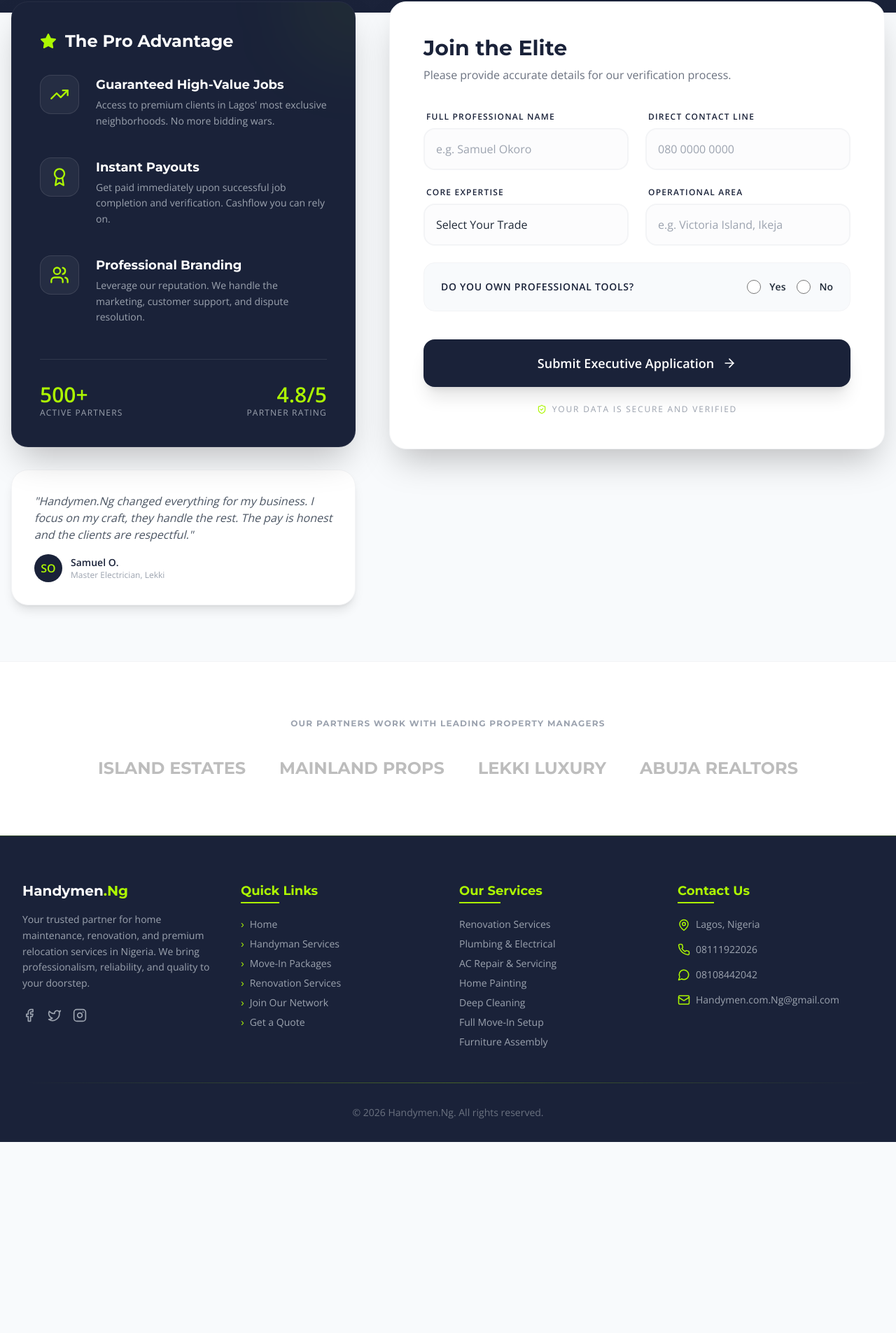
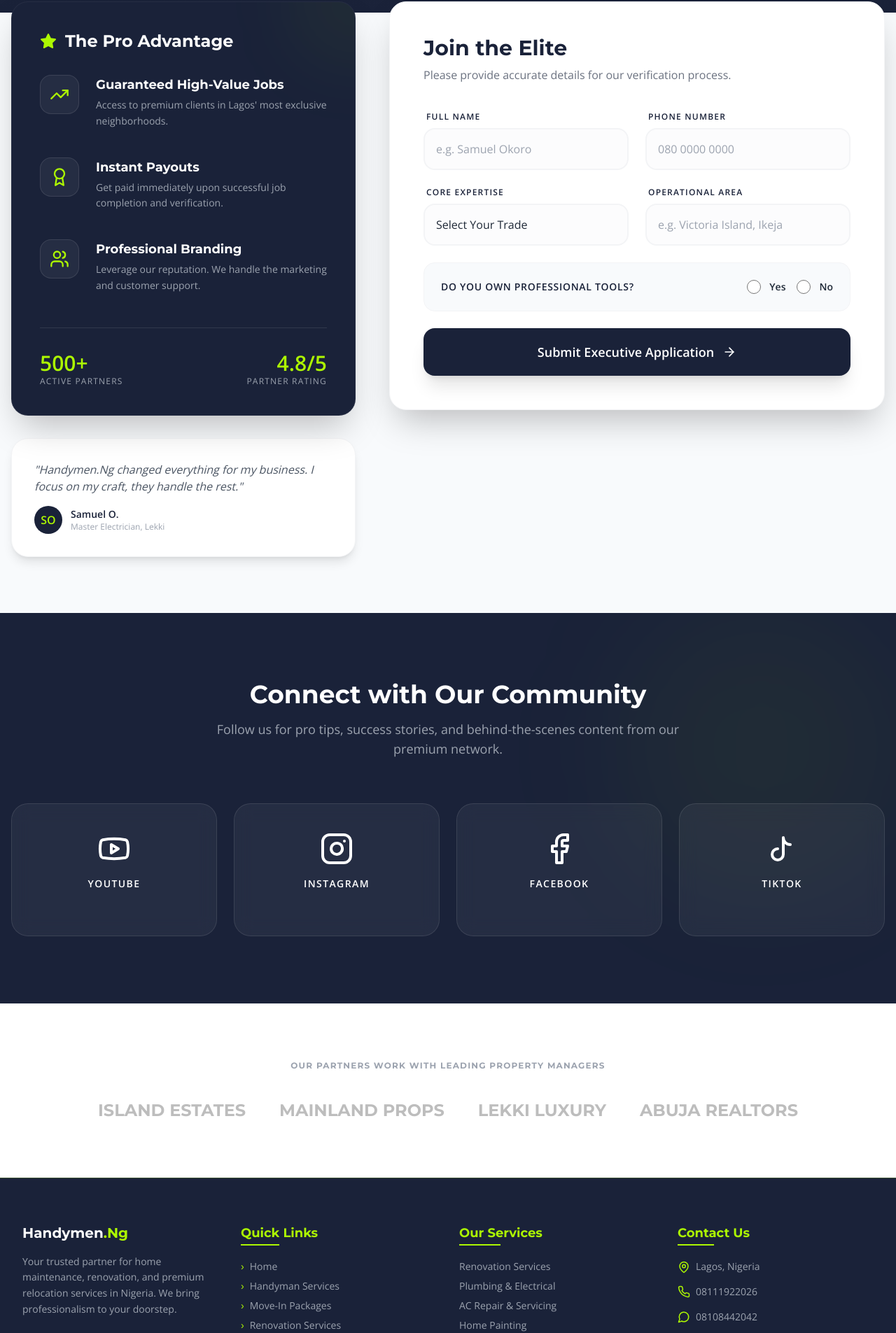
Before and after one commit to destinyabojeh/handymen-site, a React (Vite) app: page /#/join in a window 1280 px wide. Shown: the part 613-2518 px from the top of the page at 70% size. Before the commit the page ends 2245 px from the top, so only its background shows below. Built offline with nearby package versions, Linux system fonts and the light colour scheme; grey boxes are pictures that could not be loaded.

Commit message:
feat: Add TikTok icon and social links
Introduces a custom TikTok icon and integrates it into social media links within the Footer and JoinTeam components. This expands the available social sharing options.

```diff
--- a/components/Footer.tsx
+++ b/components/Footer.tsx
@@ -1,6 +1,22 @@
 import React from 'react';
 import { Link } from 'react-router-dom';
-import { Facebook, Twitter, Instagram, MapPin, Phone, Mail, MessageCircle } from 'lucide-react';
+import { Facebook, Instagram, MapPin, Phone, Mail, MessageCircle, Youtube } from 'lucide-react';
+
+const TikTokIcon = ({ size = 20, className = "" }) => (
+  <svg
+    width={size}
+    height={size}
+    viewBox="0 0 24 24"
+    fill="none"
+    stroke="currentColor"
+    strokeWidth="2"
+    strokeLinecap="round"
+    strokeLinejoin="round"
+    className={className}
+  >
+    <path d="M9 12a4 4 0 1 0 4 4V4a5 5 0 0 0 5 5" />
+  </svg>
+);
 
 const Footer: React.FC = () => {
   return (
@@ -11,12 +27,13 @@ const Footer: React.FC = () => {
           <div>
             <h3 className="font-heading text-xl font-bold mb-4 text-white">Handymen<span className="text-brand-lime">.Ng</span></h3>
             <p className="text-gray-400 text-sm leading-relaxed mb-6">
-              Your trusted partner for home maintenance, renovation, and premium relocation services in Nigeria. We bring professionalism, reliability, and quality to your doorstep.
+              Your trusted partner for home maintenance, renovation, and premium relocation services in Nigeria. We bring professionalism to your doorstep.
             </p>
             <div className="flex space-x-4">
-              <a href="#" className="text-gray-400 hover:text-brand-lime transition-colors duration-300"><Facebook size={20} /></a>
-              <a href="#" className="text-gray-400 hover:text-brand-lime transition-colors duration-300"><Twitter size={20} /></a>
-              <a href="#" className="text-gray-400 hover:text-brand-lime transition-colors duration-300"><Instagram size={20} /></a>
+              <a href="#" className="text-gray-400 hover:text-brand-lime transition-all duration-300" aria-label="Facebook"><Facebook size={20} /></a>
+              <a href="#" className="text-gray-400 hover:text-brand-lime transition-all duration-300" aria-label="Instagram"><Instagram size={20} /></a>
+              <a href="#" className="text-gray-400 hover:text-brand-lime transition-all duration-300" aria-label="YouTube"><Youtube size={20} /></a>
+              <a href="#" className="text-gray-400 hover:text-brand-lime transition-all duration-300" aria-label="TikTok"><TikTokIcon size={20} /></a>
             </div>
           </div>
 
--- a/pages/JoinTeam.tsx
+++ b/pages/JoinTeam.tsx
@@ -1,5 +1,21 @@
 import React, { useState, useEffect } from 'react';
-import { Check, ShieldCheck, Award, TrendingUp, Users, ArrowRight, Star } from 'lucide-react';
+import { Check, ShieldCheck, Award, TrendingUp, Users, ArrowRight, Star, Youtube, Instagram, Facebook } from 'lucide-react';
+
+const TikTokIcon = ({ size = 24, className = "" }) => (
+  <svg
+    width={size}
+    height={size}
+    viewBox="0 0 24 24"
+    fill="none"
+    stroke="currentColor"
+    strokeWidth="2"
+    strokeLinecap="round"
+    strokeLinejoin="round"
+    className={className}
+  >
+    <path d="M9 12a4 4 0 1 0 4 4V4a5 5 0 0 0 5 5" />
+  </svg>
+);
 
 const JoinTeam: React.FC = () => {
   const [formData, setFormData] = useState({
@@ -13,7 +29,6 @@ const JoinTeam: React.FC = () => {
   const [isSubmitted, setIsSubmitted] = useState(false);
 
   useEffect(() => {
-    // Pre-load voices for the premium audio experience
     if ('speechSynthesis' in window) {
       window.speechSynthesis.getVoices();
     }
@@ -24,8 +39,7 @@ const JoinTeam: React.FC = () => {
       window.speechSynthesis.cancel();
       const text = "Application sent. Our team will review your profile shortly.";
       const utterance = new SpeechSynthesisUtterance(text);
-
-      utterance.rate = 0.85; // Calmer, slower premium pace
+      utterance.rate = 0.85;
       utterance.pitch = 1;
       utterance.volume = 1;
 
@@ -37,10 +51,7 @@ const JoinTeam: React.FC = () => {
         v.name.toLowerCase().includes('female')
       );
 
-      if (femaleVoice) {
-        utterance.voice = femaleVoice;
-      }
-
+      if (femaleVoice) utterance.voice = femaleVoice;
       window.speechSynthesis.speak(utterance);
     }
   };
@@ -67,7 +78,6 @@ const JoinTeam: React.FC = () => {
             className="w-full h-full object-cover opacity-20 scale-105"
           />
           <div className="absolute inset-0 bg-gradient-to-t from-brand-navy via-brand-navy/80 to-transparent"></div>
-          {/* Decorative Brand Pattern */}
           <div className="absolute inset-0 opacity-10 bg-[radial-gradient(#adf802_1px,transparent_1px)] [background-size:30px_30px]"></div>
         </div>
 
@@ -106,7 +116,7 @@ const JoinTeam: React.FC = () => {
                   </div>
                   <div>
                     <h4 className="font-bold text-lg mb-1">Guaranteed High-Value Jobs</h4>
-                    <p className="text-gray-400 text-sm leading-relaxed">Access to premium clients in Lagos' most exclusive neighborhoods. No more bidding wars.</p>
+                    <p className="text-gray-400 text-sm leading-relaxed">Access to premium clients in Lagos' most exclusive neighborhoods.</p>
                   </div>
                 </div>
 
@@ -116,7 +126,7 @@ const JoinTeam: React.FC = () => {
                   </div>
                   <div>
                     <h4 className="font-bold text-lg mb-1">Instant Payouts</h4>
-                    <p className="text-gray-400 text-sm leading-relaxed">Get paid immediately upon successful job completion and verification. Cashflow you can rely on.</p>
+                    <p className="text-gray-400 text-sm leading-relaxed">Get paid immediately upon successful job completion and verification.</p>
                   </div>
                 </div>
 
@@ -126,7 +136,7 @@ const JoinTeam: React.FC = () => {
                   </div>
                   <div>
                     <h4 className="font-bold text-lg mb-1">Professional Branding</h4>
-                    <p className="text-gray-400 text-sm leading-relaxed">Leverage our reputation. We handle the marketing, customer support, and dispute resolution.</p>
+                    <p className="text-gray-400 text-sm leading-relaxed">Leverage our reputation. We handle the marketing and customer support.</p>
                   </div>
                 </div>
               </div>
@@ -145,7 +155,7 @@ const JoinTeam: React.FC = () => {
 
             {/* Testimonial Feature */}
             <div className="bg-white p-8 rounded-3xl shadow-lg border border-gray-100 italic text-gray-600">
-               <p className="mb-4">"Handymen.Ng changed everything for my business. I focus on my craft, they handle the rest. The pay is honest and the clients are respectful."</p>
+               <p className="mb-4">"Handymen.Ng changed everything for my business. I focus on my craft, they handle the rest."</p>
                <div className="flex items-center gap-3 not-italic">
                   <div className="w-10 h-10 bg-brand-navy rounded-full flex items-center justify-center text-brand-lime font-bold">SO</div>
                   <div>
@@ -166,7 +176,7 @@ const JoinTeam: React.FC = () => {
                     </div>
                     <h3 className="font-heading text-4xl font-bold text-brand-navy mb-4">Application Received</h3>
                     <p className="text-gray-500 text-lg max-w-md mx-auto mb-10 leading-relaxed">
-                      Thank you for your interest in joining Handymen.Ng. Our verification committee will review your credentials and contact you within 48 business hours.
+                      Thank you for your interest. Our verification committee will contact you within 48 business hours.
                     </p>
                     <button
                       onClick={() => setIsSubmitted(false)}
@@ -184,128 +194,83 @@ const JoinTeam: React.FC = () => {
 
                     <form className="space-y-6" onSubmit={handleSubmit}>
                       <div className="grid grid-cols-1 md:grid-cols-2 gap-6">
-                        <div className="relative">
-                          <label className="block text-xs font-bold text-brand-navy uppercase tracking-widest mb-2 ml-1">Full Professional Name</label>
-                          <input
-                            type="text"
-                            name="fullName"
-                            required
-                            placeholder="e.g. Samuel Okoro"
-                            value={formData.fullName}
-                            onChange={handleChange}
-                            className="w-full p-4 border-2 border-gray-100 rounded-2xl focus:border-brand-lime focus:ring-0 outline-none transition-all bg-gray-50/50 font-medium"
-                          />
+                        <div>
+                          <label className="block text-xs font-bold text-brand-navy uppercase tracking-widest mb-2 ml-1">Full Name</label>
+                          <input type="text" name="fullName" required placeholder="e.g. Samuel Okoro" value={formData.fullName} onChange={handleChange} className="w-full p-4 border-2 border-gray-100 rounded-2xl focus:border-brand-lime outline-none bg-gray-50/50" />
                         </div>
-                        <div className="relative">
-                          <label className="block text-xs font-bold text-brand-navy uppercase tracking-widest mb-2 ml-1">Direct Contact Line</label>
-                          <input
-                            type="tel"
-                            name="phone"
-                            required
-                            placeholder="080 0000 0000"
-                            value={formData.phone}
-                            onChange={handleChange}
-                            className="w-full p-4 border-2 border-gray-100 rounded-2xl focus:border-brand-lime focus:ring-0 outline-none transition-all bg-gray-50/50 font-medium"
-                          />
+                        <div>
+                          <label className="block text-xs font-bold text-brand-navy uppercase tracking-widest mb-2 ml-1">Phone Number</label>
+                          <input type="tel" name="phone" required placeholder="080 0000 0000" value={formData.phone} onChange={handleChange} className="w-full p-4 border-2 border-gray-100 rounded-2xl focus:border-brand-lime outline-none bg-gray-50/50" />
                         </div>
                       </div>
-
                       <div className="grid grid-cols-1 md:grid-cols-2 gap-6">
-                        <div className="relative">
+                        <div>
                           <label className="block text-xs font-bold text-brand-navy uppercase tracking-widest mb-2 ml-1">Core Expertise</label>
-                          <select
-                            name="trade"
-                            className="w-full p-4 border-2 border-gray-100 rounded-2xl focus:border-brand-lime focus:ring-0 outline-none bg-gray-50/50 transition-all font-medium appearance-none"
-                            onChange={handleChange}
-                            value={formData.trade}
-                            required
-                          >
+                          <select name="trade" className="w-full p-4 border-2 border-gray-100 rounded-2xl focus:border-brand-lime outline-none bg-gray-50/50 appearance-none" onChange={handleChange} value={formData.trade} required>
                             <option value="">Select Your Trade</option>
                             <option value="Plumber">Plumbing Specialist</option>
                             <option value="Electrician">Electrical Engineering</option>
                             <option value="Carpenter">Fine Carpentry</option>
-                            <option value="Painter">Professional Painting & Finish</option>
+                            <option value="Painter">Professional Painting</option>
                             <option value="AC Technician">HVAC/AC Maintenance</option>
                             <option value="Cleaner">Premium Deep Cleaning</option>
                             <option value="Other">Other Specialty</option>
                           </select>
                         </div>
-                        <div className="relative">
+                        <div>
                            <label className="block text-xs font-bold text-brand-navy uppercase tracking-widest mb-2 ml-1">Operational Area</label>
-                           <input
-                            type="text"
-                            name="area"
-                            required
-                            placeholder="e.g. Victoria Island, Ikeja"
-                            value={formData.area}
-                            onChange={handleChange}
-                            className="w-full p-4 border-2 border-gray-100 rounded-2xl focus:border-brand-lime focus:ring-0 outline-none transition-all bg-gray-50/50 font-medium"
-                          />
+                           <input type="text" name="area" required placeholder="e.g. Victoria Island, Ikeja" value={formData.area} onChange={handleChange} className="w-full p-4 border-2 border-gray-100 rounded-2xl focus:border-brand-lime outline-none bg-gray-50/50" />
                         </div>
                       </div>
-
-                      {formData.trade === 'Other' && (
-                        <div className="animate-fade-in">
-                          <label className="block text-xs font-bold text-brand-navy uppercase tracking-widest mb-2 ml-1">Specify Your Trade</label>
-                          <input
-                            type="text"
-                            name="otherTrade"
-                            required
-                            placeholder="Please define your expertise"
-                            value={formData.otherTrade}
-                            onChange={handleChange}
-                            className="w-full p-4 border-2 border-gray-100 rounded-2xl focus:border-brand-lime focus:ring-0 outline-none transition-all bg-gray-50/50 font-medium"
-                          />
-                        </div>
-                      )}
-
                       <div className="p-6 bg-brand-light rounded-2xl border border-gray-100 flex flex-col md:flex-row items-center justify-between gap-4">
                          <span className="text-brand-navy font-bold text-sm uppercase tracking-wider">Do you own professional tools?</span>
                          <div className="flex gap-4">
-                            <label className="flex items-center gap-3 cursor-pointer group">
-                              <input
-                                  type="radio"
-                                  name="ownTools"
-                                  value="yes"
-                                  checked={formData.ownTools === 'yes'}
-                                  onChange={handleChange}
-                                  required
-                                  className="w-5 h-5 accent-brand-navy cursor-pointer"
-                                />
-                                <span className="font-bold text-sm">Yes</span>
-                            </label>
-                            <label className="flex items-center gap-3 cursor-pointer group">
-                              <input
-                                  type="radio"
-                                  name="ownTools"
-                                  value="no"
-                                  checked={formData.ownTools === 'no'}
-                                  onChange={handleChange}
-                                  required
-                                  className="w-5 h-5 accent-brand-navy cursor-pointer"
-                                />
-                                <span className="font-bold text-sm">No</span>
-                            </label>
+                            <label className="flex items-center gap-3 cursor-pointer"><input type="radio" name="ownTools" value="yes" checked={formData.ownTools === 'yes'} onChange={handleChange} required className="w-5 h-5 accent-brand-navy" /> <span className="font-bold text-sm">Yes</span></label>
+                            <label className="flex items-center gap-3 cursor-pointer"><input type="radio" name="ownTools" value="no" checked={formData.ownTools === 'no'} onChange={handleChange} required className="w-5 h-5 accent-brand-navy" /> <span className="font-bold text-sm">No</span></label>
                          </div>
                       </div>
-
-                      <div className="pt-4">
-                        <button
-                          type="submit"
-                          className="w-full bg-brand-navy text-white font-bold py-5 rounded-2xl hover:bg-brand-lime hover:text-brand-navy transition-all duration-500 shadow-xl hover:shadow-lime-glow transform hover:-translate-y-1 text-lg flex items-center justify-center gap-3 group"
-                        >
-                          Submit Executive Application
-                          <ArrowRight size={20} className="transform group-hover:translate-x-1 transition-transform" />
-                        </button>
-                        <div className="mt-6 flex items-center justify-center gap-2 text-xs text-gray-400 font-medium uppercase tracking-[0.15em]">
-                           <ShieldCheck size={14} className="text-brand-lime" />
-                           Your data is secure and verified
-                        </div>
-                      </div>
+                      <button type="submit" className="w-full bg-brand-navy text-white font-bold py-5 rounded-2xl hover:bg-brand-lime hover:text-brand-navy transition-all duration-500 shadow-xl hover:shadow-lime-glow text-lg flex items-center justify-center gap-3 group">
+                        Submit Executive Application <ArrowRight size={20} className="transform group-hover:translate-x-1 transition-transform" />
+                      </button>
                     </form>
                   </>
                 )}
             </div>
+          </div>
+        </div>
+      </div>
+
+      {/* NEW: Social Media Section */}
+      <div className="bg-brand-navy py-24 relative overflow-hidden">
+        <div className="absolute top-0 right-0 w-96 h-96 bg-brand-lime/5 rounded-full blur-[100px]"></div>
+        <div className="max-w-7xl mx-auto px-4 relative z-10 text-center">
+          <h2 className="font-heading text-3xl md:text-4xl font-bold text-white mb-4">Connect with Our Community</h2>
+          <p className="text-gray-400 max-w-2xl mx-auto mb-16 text-lg">Follow us for pro tips, success stories, and behind-the-scenes content from our premium network.</p>
+
+          <div className="grid grid-cols-2 md:grid-cols-4 gap-6">
+            <a href="#" className="bg-white/5 backdrop-blur-md border border-white/10 p-10 rounded-3xl flex flex-col items-center group hover:bg-brand-lime/10 hover:border-brand-lime/50 transition-all duration-500">
+              <Youtube className="text-white group-hover:text-brand-lime mb-4 transition-colors" size={48} />
+              <span className="text-white font-bold text-sm uppercase tracking-widest">YouTube</span>
+              <p className="text-gray-500 text-xs mt-2 opacity-0 group-hover:opacity-100 transition-opacity">Watch Pro Tips</p>
+            </a>
+
+            <a href="#" className="bg-white/5 backdrop-blur-md border border-white/10 p-10 rounded-3xl flex flex-col items-center group hover:bg-brand-lime/10 hover:border-brand-lime/50 transition-all duration-500">
+              <Instagram className="text-white group-hover:text-brand-lime mb-4 transition-colors" size={48} />
+              <span className="text-white font-bold text-sm uppercase tracking-widest">Instagram</span>
+              <p className="text-gray-500 text-xs mt-2 opacity-0 group-hover:opacity-100 transition-opacity">See Our Work</p>
+            </a>
+
+            <a href="#" className="bg-white/5 backdrop-blur-md border border-white/10 p-10 rounded-3xl flex flex-col items-center group hover:bg-brand-lime/10 hover:border-brand-lime/50 transition-all duration-500">
+              <Facebook className="text-white group-hover:text-brand-lime mb-4 transition-colors" size={48} />
+              <span className="text-white font-bold text-sm uppercase tracking-widest">Facebook</span>
+              <p className="text-gray-500 text-xs mt-2 opacity-0 group-hover:opacity-100 transition-opacity">Join Discussions</p>
+            </a>
+
+            <a href="#" className="bg-white/5 backdrop-blur-md border border-white/10 p-10 rounded-3xl flex flex-col items-center group hover:bg-brand-lime/10 hover:border-brand-lime/50 transition-all duration-500">
+              <TikTokIcon className="text-white group-hover:text-brand-lime mb-4 transition-colors" size={48} />
+              <span className="text-white font-bold text-sm uppercase tracking-widest">TikTok</span>
+              <p className="text-gray-500 text-xs mt-2 opacity-0 group-hover:opacity-100 transition-opacity">Daily Highlights</p>
+            </a>
           </div>
         </div>
       </div>
@@ -315,7 +280,6 @@ const JoinTeam: React.FC = () => {
         <div className="max-w-7xl mx-auto px-4 text-center">
            <h4 className="text-gray-400 uppercase tracking-widest text-xs font-bold mb-10">Our Partners Work with Leading Property Managers</h4>
            <div className="flex flex-wrap justify-center items-center gap-12 opacity-30 grayscale hover:grayscale-0 transition-all duration-500">
-              {/* Using text logos for consistency as per previous instructions */}
               <span className="text-2xl font-bold font-heading">ISLAND ESTATES</span>
               <span className="text-2xl font-bold font-heading">MAINLAND PROPS</span>
               <span className="text-2xl font-bold font-heading">LEKKI LUXURY</span>
```
